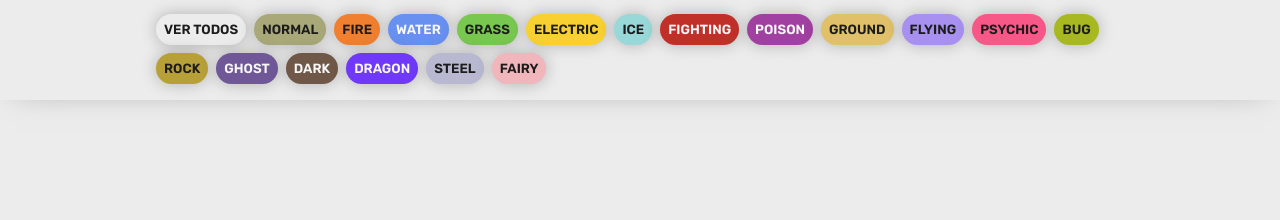
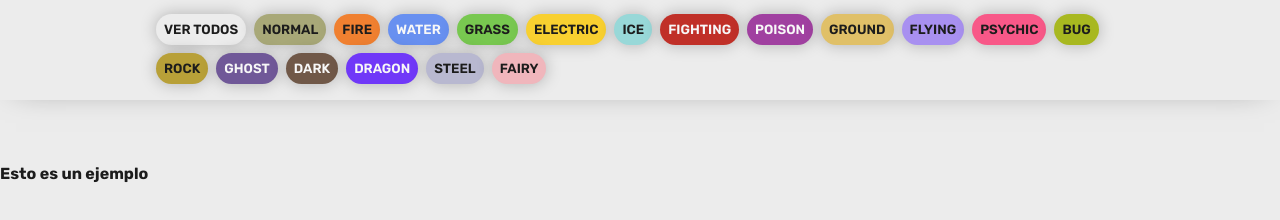
Before and after one commit to ro0zu/pokedex.github.io, a plain HTML site: page index.html in a window 1280 px wide. Shown: the part 54-274 px from the top of the page. Drawn offline with Linux system fonts and the light colour scheme; no server answers.

Commit message:
cambios en el codigo de jose

```diff
--- a/index.html
+++ b/index.html
@@ -62,6 +62,7 @@
             </div>
         </div>
     </main>
+    <h4>Esto es un ejemplo</h4>
     <script src="./js/main.js"></script>
 </body>
 </html>
```
